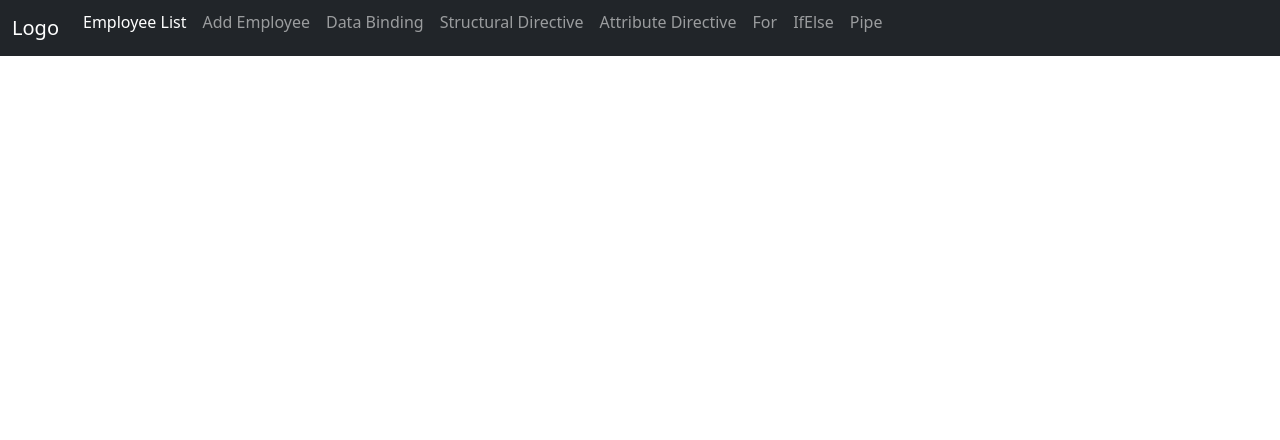
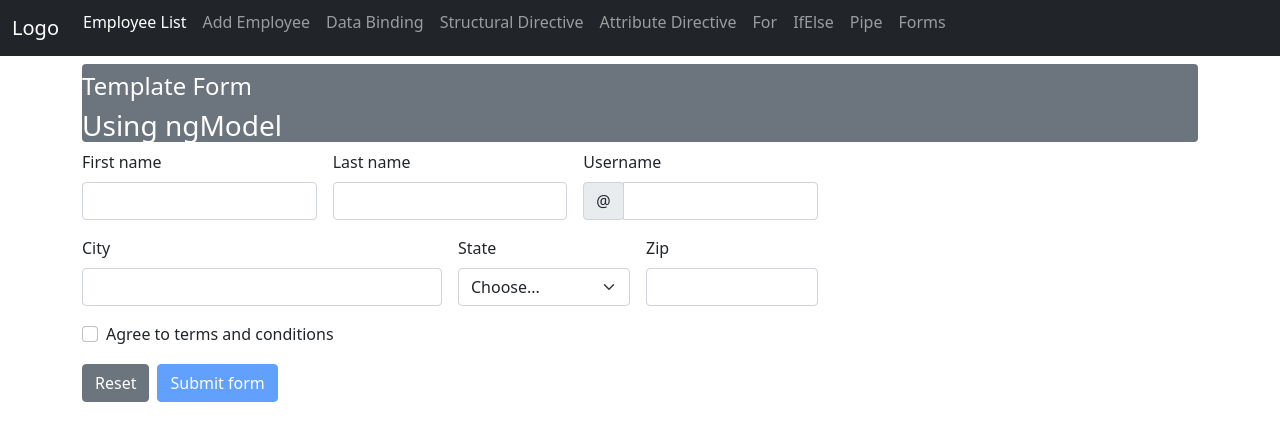
Before and after one commit to mistkamal/angular_19_tutorial, an Angular app: page /templateform in a window 1280 px wide. Before the commit this address led to /. Shown: the top 440 px of the page. Built offline with nearby package versions, Linux system fonts and the light colour scheme.

Commit message:
Template and Forms add

```diff
--- a/src/app/app.component.html
+++ b/src/app/app.component.html
@@ -30,6 +30,9 @@
           <li class="nav-item" style="margin-top:-12px;">
             <a class="nav-link" routerLink="defualtpipe">Pipe</a>
           </li>
+          <li class="nav-item" style="margin-top:-12px;">
+            <a class="nav-link" routerLink="templateform">Forms</a>
+          </li>
         </ul>
       </div>
     </div>
--- a/src/app/app.routes.ts
+++ b/src/app/app.routes.ts
@@ -7,6 +7,7 @@ import { AttributeDirectiveComponent } from './components/directive/attribute-di
 import { ForComponent } from './components/controlflow/for/for.component';
 import { IfelseComponent } from './components/controlflow/ifelse/ifelse.component';
 import { DefualtpipeComponent } from './components/Pipe/defualtpipe/defualtpipe.component';
+import { TemplateformComponent } from './components/templateforms/templateform/templateform.component';
 
 export const routes: Routes = [
     {
@@ -40,6 +41,10 @@ export const routes: Routes = [
     {
         path:'defualtpipe',
         component:DefualtpipeComponent
+    },
+    {
+        path:'templateform',
+        component:TemplateformComponent
     }
 
 ];
--- /dev/null
+++ b/src/app/components/templateforms/templateform/templateform.component.html
@@ -0,0 +1,106 @@
+<div class="mt-2 pt-2 bg-secondary text-white rounded">
+    <h4>Template Form</h4>
+    <h3>Using ngModel</h3>
+</div>
+<div class="row">
+    <div class="col-8">
+<form class="row g-3 needs-validation" novalidate #form="ngForm">
+    <div class="col-md-4">
+      <label for="validationCustom01" class="form-label">First name</label>
+      <input type="text" class="form-control" [(ngModel)]="studentobj.firstname" #fname="ngModel" name="firstname" id="validationCustom01" value="Mark" required minlength="3" maxlength="15">
+      <div class="text-danger">
+        @if((fname.touched || fname.dirty) && fname.errors?.['required'])
+        {
+            <span>This is Required</span>
+        }
+        @else if((fname.touched || fname.dirty) && fname.errors?.['minlength']){
+            <span>min length Required</span>
+        }
+      </div>
+      <div class="valid-feedback">
+        Looks good!
+      </div>
+    </div>
+    <div class="col-md-4">
+      <label for="validationCustom02" class="form-label">Last name</label>
+      <input type="text" class="form-control" [(ngModel)]="studentobj.lastname" #lname="ngModel" name="lastname" id="validationCustom02" value="Otto" required minlength="3" maxlength="15">
+      <div class="text-danger">
+        @if(lname.touched && lname.errors?.['required'])
+        {
+            <span>This Required</span>
+        }
+        @else if(lname.errors?.['minlength']){
+            <span>min length in required</span>
+        }
+        @else if(lname.errors?.['maxlength']){
+            <span>max length over</span>
+        }
+      </div>
+
+      <div class="valid-feedback">
+        Looks good!
+      </div>
+    </div>
+    <div class="col-md-4">
+      <label for="validationCustomUsername" class="form-label">Username</label>
+      <div class="input-group has-validation">
+        <span class="input-group-text" id="inputGroupPrepend">&#x40;</span>
+        <input type="text" class="form-control"  #uname="ngModel" [(ngModel)]="studentobj.username"  name="username" id="validationCustomUsername" aria-describedby="inputGroupPrepend" required>
+
+        <div  *ngIf="(uname.touched && uname.errors?.['required'])"   class="text-danger">
+          Please choose a username.
+        </div>
+      </div>
+    </div>
+    <div class="col-md-6">
+      <label for="validationCustom03" class="form-label">City</label>
+      <input type="text" class="form-control" #fcity="ngModel" [(ngModel)]="studentobj.city" name="city"  id="validationCustom03" required>
+      <div  *ngIf="(fcity.touched && fcity.errors?.['required'])"   class="text-danger">
+        Please provide a valid city.
+      </div>
+    </div>
+    <div class="col-md-3">
+      <label for="validationCustom04" class="form-label">State</label>
+      <select class="form-select" #fstate="ngModel" [(ngModel)]="studentobj.state"  name="state" id="validationCustom04" required>
+        <option selected disabled value="">Choose...</option>
+        <option>Gujarat</option>
+        <option>Maharashtra</option>
+        <option>Madhyapradesh</option>
+        <option>Rajashthan</option>
+      </select>
+      <div  *ngIf="(fstate.touched && fstate.errors?.['required'])"   class="text-danger">
+        Please select a valid state.
+      </div>
+    </div>
+    <div class="col-md-3">
+      <label for="validationCustom05" class="form-label">Zip</label>
+      <input type="text" class="form-control" #fzip="ngModel" [(ngModel)]="studentobj.zipcode" name="zipcode"  id="validationCustom05" required pattern="^\d{5}(?:\d{2})?$">
+      <div  *ngIf="(fzip.touched && fzip.errors?.['required'])"   class="text-danger">
+        Please enter zipcode.
+      </div>
+      <div  *ngIf="(fzip.touched && fzip.errors?.['pattern'])"   class="text-danger">
+        Please provide a valid zip.
+      </div>
+    </div>
+    <div class="col-12">
+      <div class="form-check">
+        <input class="form-check-input" type="checkbox" #fterm="ngModel" [(ngModel)]="studentobj.isaccepterms" name="isaccepterms"  value="" id="invalidCheck" required pattern="true">
+        <label class="form-check-label" for="invalidCheck">
+          Agree to terms and conditions
+        </label>
+        <div  *ngIf="(fterm.touched && fterm.errors?.['pattern'])"   class="text-danger">
+          You must agree before submitting.
+        </div>
+      </div>
+    </div>
+    <div class="col-12">
+        <button class="btn btn-secondary" type="submit" (click)="reset()">Reset</button>
+
+        <button class="btn btn-primary mx-2" [disabled]="form.invalid" type="submit" (click)="onsubmit()">Submit form</button>
+    </div>
+  </form>
+</div>
+<div class="col-4">
+    {{formvalue|json}}
+</div>
+</div>
--- /dev/null
+++ b/src/app/components/templateforms/templateform/templateform.component.ts
@@ -0,0 +1,41 @@
+import { CommonModule, JsonPipe } from '@angular/common';
+import { Component } from '@angular/core';
+import { FormsModule } from '@angular/forms';
+
+@Component({
+  selector: 'app-templateform',
+  imports: [FormsModule,JsonPipe,CommonModule],
+  templateUrl: './templateform.component.html',
+  styleUrl: './templateform.component.css'
+})
+export class TemplateformComponent {
+  studentobj:any={
+    firstname:'',
+    lastname:'',
+    username:'',
+    city:'',
+    state:'',
+    zipcode:'',
+    isaccepterms:false
+  }
+
+
+  formvalue:any;
+
+  onsubmit(){
+debugger;
+this.formvalue = this.studentobj;
+  }
+
+  reset(){
+    this.studentobj={
+      firstname:'',
+    lastname:'',
+    username:'',
+    city:'',
+    state:'',
+    zipcode:'',
+    isaccepterms:false
+    }
+  }
+}
```
Also changed, not shown: src/app/components/templateforms/templateform/templateform.component.css (added), 1 other file (tests, documents, lock files or other folders).
